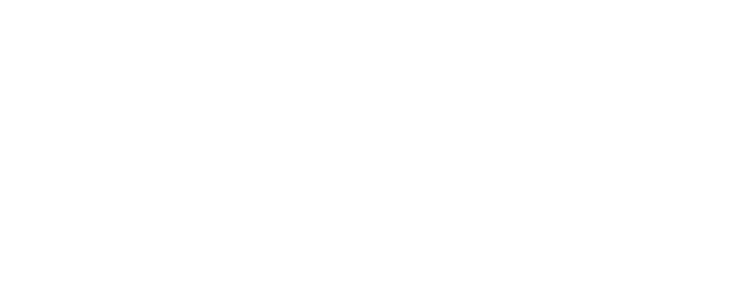
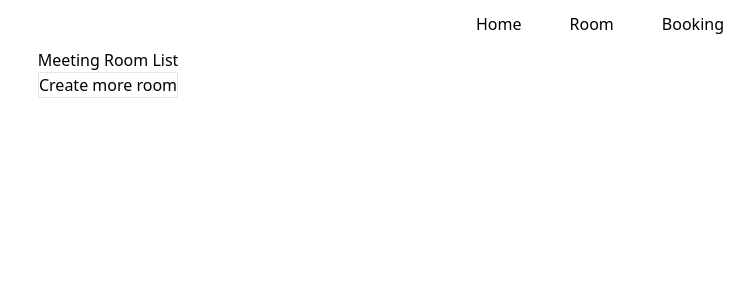
Before and after one commit to TraditionalMiner42/room-booking, a React (Create React App) app: page /#/rooms in a window 1280 px wide. Before the commit this address had no page. Shown: the top 300 px of the page, without its empty margins (532-1280 px from the left). Built offline with nearby package versions, Linux system fonts and the light colour scheme.

Commit message:
Fix react-router-dom no match route

```diff
--- a/package.json
+++ b/package.json
@@ -3,14 +3,17 @@
   "version": "0.1.0",
   "private": true,
   "dependencies": {
+    "@reduxjs/toolkit": "^2.2.3",
     "@testing-library/jest-dom": "^5.17.0",
     "@testing-library/react": "^13.4.0",
     "@testing-library/user-event": "^13.5.0",
     "bcryptjs": "^2.4.3",
     "react": "^18.2.0",
     "react-dom": "^18.2.0",
+    "react-redux": "^9.1.1",
     "react-router-dom": "^6.23.0",
     "react-scripts": "5.0.1",
+    "redux-persist": "^6.0.0",
     "web-vitals": "^2.1.4"
   },
   "scripts": {
--- a/src/App.js
+++ b/src/App.js
@@ -1,9 +1,4 @@
-import {
-	BrowserRouter as Router,
-	Routes,
-	Route,
-	Outlet,
-} from "react-router-dom";
+import { Routes, Route, Outlet } from "react-router-dom";
 import LandingPage from "./components/LandingPage";
 import SignIn from "./components/auth/SignIn";
 import SignUp from "./components/auth/SignUp";
@@ -25,7 +20,8 @@ function App() {
 	return (
 		<div className="app-container">
 			<Routes>
-				{isLoggedIn ? (
+				{/* <Route path="/" element={<LandingPage />} /> */}
+
 				<Route
 					element={
 						<>
@@ -37,17 +33,11 @@ function App() {
 					<Route path="/" element={<LandingPage />} />
 					<Route path="/rooms" element={<Room />} />
 				</Route>
-				) : (
-					<>
 				<Route
 					path="/signin"
-							element={
-								<SignIn onLoginSuccess={handleLoginSuccess} />
-							}
+					element={<SignIn onLoginSuccess={handleLoginSuccess} />}
 				/>
 				<Route path="/signup" element={<SignUp />} />
-					</>
-				)}
 			</Routes>
 		</div>
 	);
--- a/src/components/auth/SignIn.js
+++ b/src/components/auth/SignIn.js
@@ -28,8 +28,6 @@ export default function SignIn({ onLoginSuccess }) {
 	}
 
 	function handleInput(e) {
-		// const name = e.target.name;
-
 		switch (e.target.type) {
 			case "email":
 				setEmail(e.target.value);
--- a/src/components/room/Room.js
+++ b/src/components/room/Room.js
@@ -7,7 +7,14 @@ export default function Room() {
 	const [inputValue, setInputValue] = useState("");
 
 	useEffect(() => {
-		localStorage.setItem("id", JSON.stringify(room));
+		const data = window.localStorage.getItem("room");
+		console.log("room: ", room);
+		setRoom(JSON.parse(data));
+	}, []);
+
+	useEffect(() => {
+		window.localStorage.setItem("room", JSON.stringify(room));
+		// console.log("Room: ", room);
 	}, [room]);
 
 	const createRoom = () => {
@@ -27,14 +34,16 @@ export default function Room() {
 	return (
 		<>
 			<div className="text-center">Meeting Room List</div>
-			<div className="text-center">
+
+			<div className="flex flex-row justify-center">
+				<div>
 					<li className="list-none" key={room.id}>
 						{room.map((room) => {
 							return <ul key={room.id}>{room.room}</ul>;
 						})}
 					</li>
 				</div>
-			<div className="text-center">
+				<div>
 					{toggleCreateRoom ? (
 						<div>
 							<input
@@ -52,6 +61,7 @@ export default function Room() {
 						</button>
 					)}
 				</div>
+			</div>
 		</>
 	);
 }
--- a/src/index.js
+++ b/src/index.js
@@ -1,14 +1,14 @@
 import React from "react";
 import ReactDOM from "react-dom/client";
 import App from "./App";
-import { BrowserRouter } from "react-router-dom";
+import { BrowserRouter, HashRouter } from "react-router-dom";
 
 const root = ReactDOM.createRoot(document.getElementById("root"));
 root.render(
 	<React.StrictMode>
-		<BrowserRouter>
+		<HashRouter>
 			<App />
-		</BrowserRouter>
+		</HashRouter>
 	</React.StrictMode>
 );
 
```
Also changed, not shown: 1 other file (tests, documents, lock files or other folders). Lines whose indentation alone changed are shown as unchanged.
